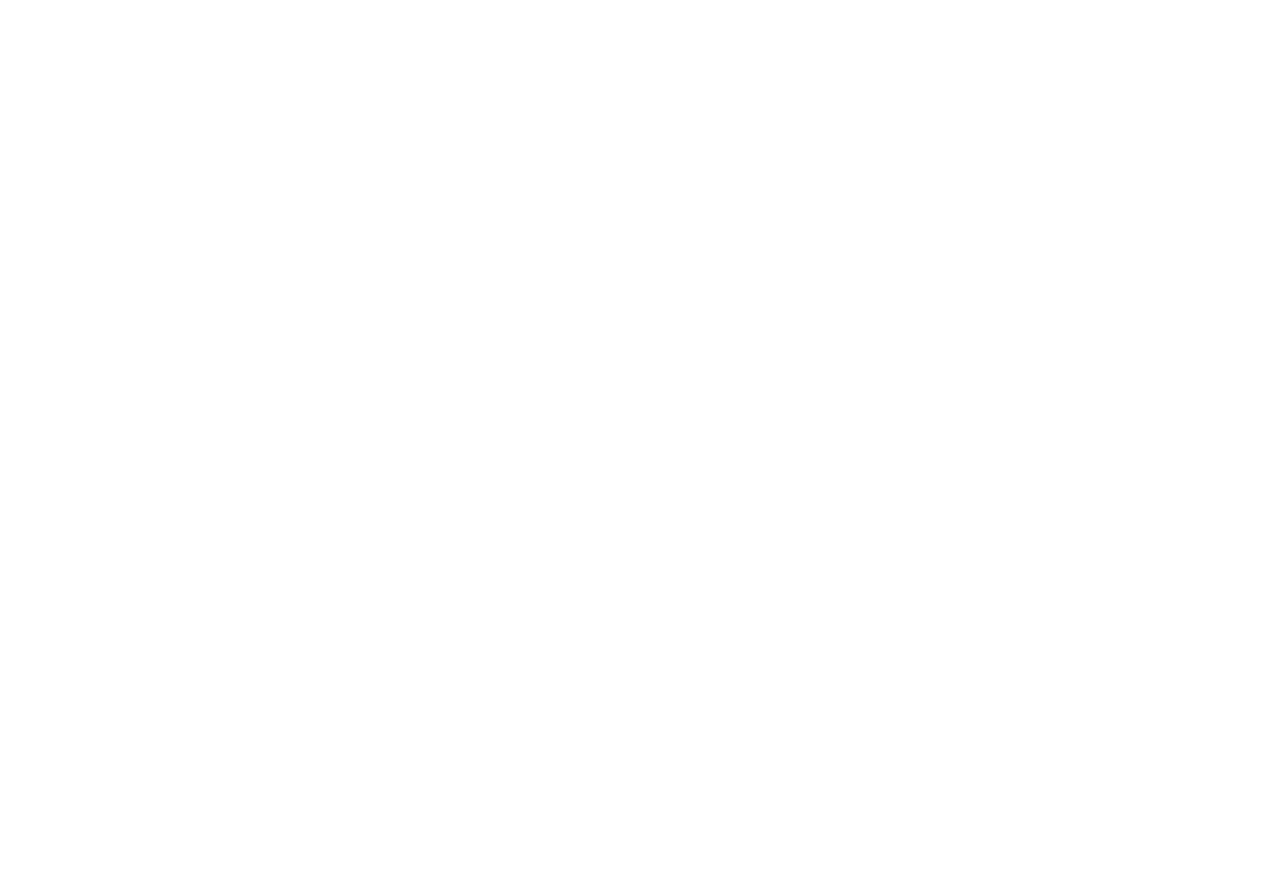
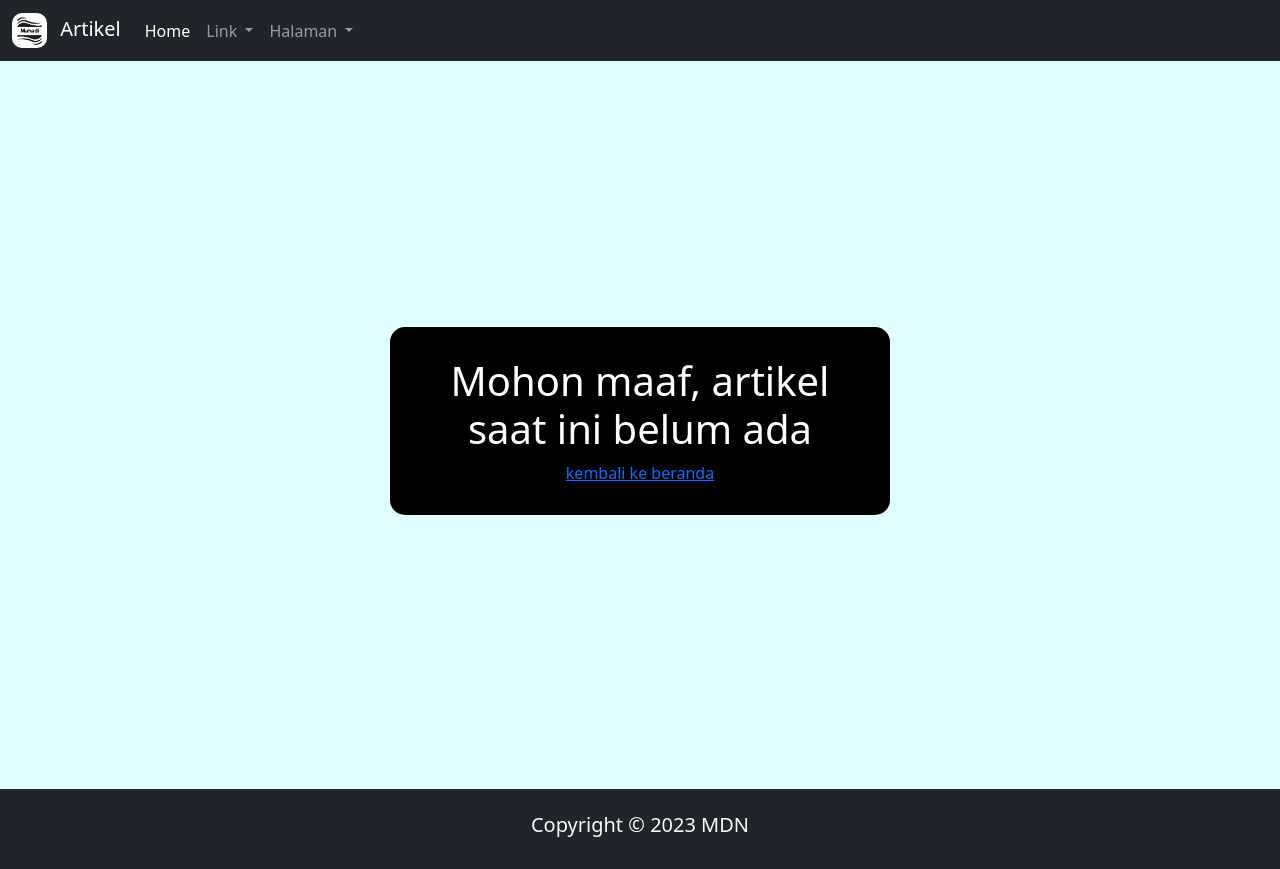
Before and after one commit to mahadidn/website-training, a plain HTML site: page artikel/artikel.html in a window 1280 px wide. Before the commit the page ends 800 px from the top, so only its background shows below. Drawn offline with Linux system fonts and the light colour scheme.

Commit message:
Menambahkan artikel.html dan perbaikan halaman lain

```diff
--- a/artikel/artikel.html
+++ b/artikel/artikel.html
@@ -3,9 +3,80 @@
 <head>
     <meta charset="UTF-8">
     <meta name="viewport" content="width=device-width, initial-scale=1.0">
-    <title>Document</title>
+    <meta name="author" content="Mahadi Dwi Nugraha">
+    <title>Artikel</title>
+    <link rel="icon" href="../images/MDN.jpeg">
+    <link rel="stylesheet" href="../bootstrap-5.3.1-dist/css/bootstrap.min.css">
+    <link rel="stylesheet" href="../bootstrap-icons-1.10.5/font/bootstrap-icons.css">
+    <link rel="stylesheet" href="../style.css">
 </head>
 <body>
 
+    <!-- Navbar -->
+    <nav class="navbar navbar-expand-md navbar-dark bg-dark sticky-top">
+
+        <div class="container-fluid">
+            <a class="navbar-brand" href="../index.html">
+                <img src="../images/faviconMDN.png" class="borderRadius me-2" alt="Navbar" width="35px">
+                Artikel
+            </a>
+            <button class="navbar-toggler" type="button" data-bs-toggle="offcanvas" data-bs-target="#offcanvasDarkNavbar" aria-controls="offcanvasDarkNavbar" aria-label="Toggle navigation">
+                <span class="navbar-toggler-icon"></span>
+            </button>
+            <div class="offcanvas offcanvas-start text-bg-dark" tabindex="-1" id="offcanvasDarkNavbar" aria-labelledby="offcanvasDarkNavbarLabel">
+                <div class="offcanvas-header">
+                    <h5 class="offcanvas-title" id="offcanvasDarkNavbarLabel">Halaman Artikel</h5>
+                    <button type="button" class="btn-close btn-close-white" data-bs-dismiss="offcanvas" aria-label="Close"></button>
+                </div>
+                <div class="offcanvas-body">
+                    <ul class="navbar-nav justify-content-start align-items-md-center flex-grow-1 pe-3">
+                        <li class="nav-item">
+                            <a class="nav-link active" aria-current="page" href="../index.html">Home</a>
+                        </li>
+                        <li class="nav-item dropdown">
+                            <a class="nav-link dropdown-toggle" href="#" role="button" data-bs-toggle="dropdown" aria-expanded="false">
+                            Link
+                            </a>
+                            <ul class="dropdown-menu dropdown-menu-dark">
+                                <li><a class="dropdown-item" href="https://www.instagram.com/mahadi_dn" target="_blank">Instagram</a></li>
+                                <li><a class="dropdown-item" href="https://twitter.com/mahadi_dn" target="_blank">Twitter</a></li>
+                                <li>
+                                    <hr class="dropdown-divider">
+                                </li>
+                                <li><a class="dropdown-item" href="https://www.linkedin.com/in/mahadi-dwi-nugraha-b55647250">Linkedin</a></li>
+                            </ul>
+                        </li>
+                        <li class="nav-item dropdown">
+                            <a class="nav-link dropdown-toggle" href="#" role="button" data-bs-toggle="dropdown" aria-expanded="false">
+                                Halaman
+                            </a>
+                            <ul class="dropdown-menu dropdown-menu-dark">
+                                <li><a class="dropdown-item" href="../artikel/artikel.html">Artikel</a></li>
+                                <li><a class="dropdown-item" href="../Buku/buku.html">Buku</a></li>
+                            </ul>
+                        </li>
+                    </ul>
+                </div>
+            </div>
+        </div>
+    </nav>
+
+    <div class="container-fluid banner-content-artikel">
+        <div class="container banner-content col-lg-6">
+            <div class="kontenBanner text-center">
+                <h3 class="fs-1">Mohon maaf, artikel saat ini belum ada</h3>
+                <a href="../index.html">kembali ke beranda</a>
+            </div>
+        </div>
+    </div>
+
+    <!--  -->
+    <div class="d-flex footer bg-dark justify-content-center align-content-center align-items-center ">
+        <h5 class="text-light">Copyright &copy; 2023 MDN</h5>
+    </div>
+
+
+    <script src="../bootstrap-5.3.1-dist/js/bootstrap.bundle.min.js"></script>
+
 </body>
 </html>
--- a/style.css
+++ b/style.css
@@ -1,7 +1,6 @@
 .banner {
     height: 91vh;
     background-color: skyblue;
-    /* background: linear-gradient(rgba(0,0,0,0.5), rgba(0,0,0,0.5), url(images/gambaranim.jpg)); */
     background: url(images/bukit.jpg);
     background-size: cover;
     background-position: center;
@@ -13,6 +12,13 @@
     display: flex;
     justify-content: center;
     align-items: center;
+}
+
+.banner-content-artikel {
+    height: 91vh;
+    background-color: lightcyan;
+    background-size: cover;
+    background-position: center;
 }
 
 .kontenBanner {
```
Also changed, not shown: Buku/buku.html (+2 -1 lines), index.html (+2 -1 lines).
